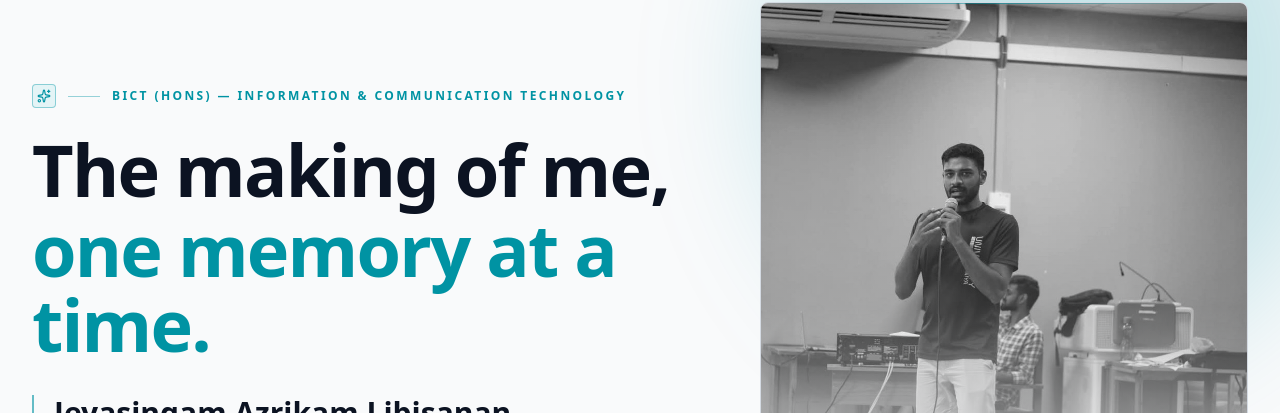
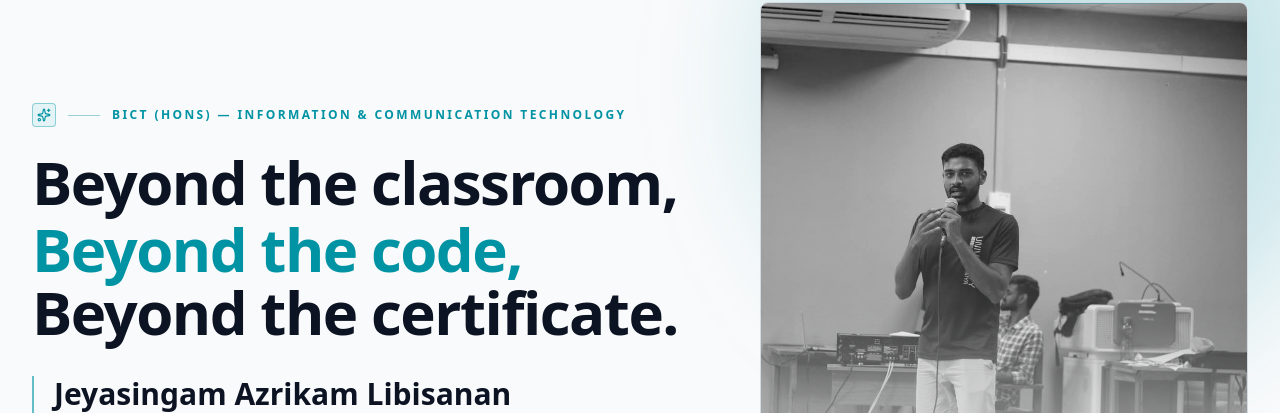
Before and after one commit to ThasikaRagupathy/WorkPortfolio, a React (Vite) app: page / in a window 1280 px wide. Shown: the part 158-571 px from the top of the page. Built offline with nearby package versions, Linux system fonts and the light colour scheme; no server answers.

Commit message:
Updated the Hero Section

```diff
--- a/src/pages/Home/sections/Hero.tsx
+++ b/src/pages/Home/sections/Hero.tsx
@@ -33,9 +33,11 @@ export default function Hero() {
             </div>
 
             {/* Monumental Two-Line Editorial Headline */}
-              <h1 className="font-serif text-3xl font-extrabold tracking-tight sm:text-4xl md:text-5xl lg:text-6xl xl:text-7xl leading-[1.05]">
-              <span className="block text-foreground">The making of me,</span>
-              <span className="block text-primary mt-1">one memory at a time.</span>
+              <h1 className="font-serif text-2xl font-extrabold tracking-tight sm:text-3xl md:text-4xl lg:text-5xl xl:text-6xl leading-[1.05]">
+              <span className="block text-foreground">Beyond the classroom,</span>
+              <span className="block text-primary mt-1">Beyond the code,</span>
+              <span className="block text-foreground">Beyond the certificate.</span>
+
             </h1>
 
             {/* Student Identity & University Details Block */}
```
